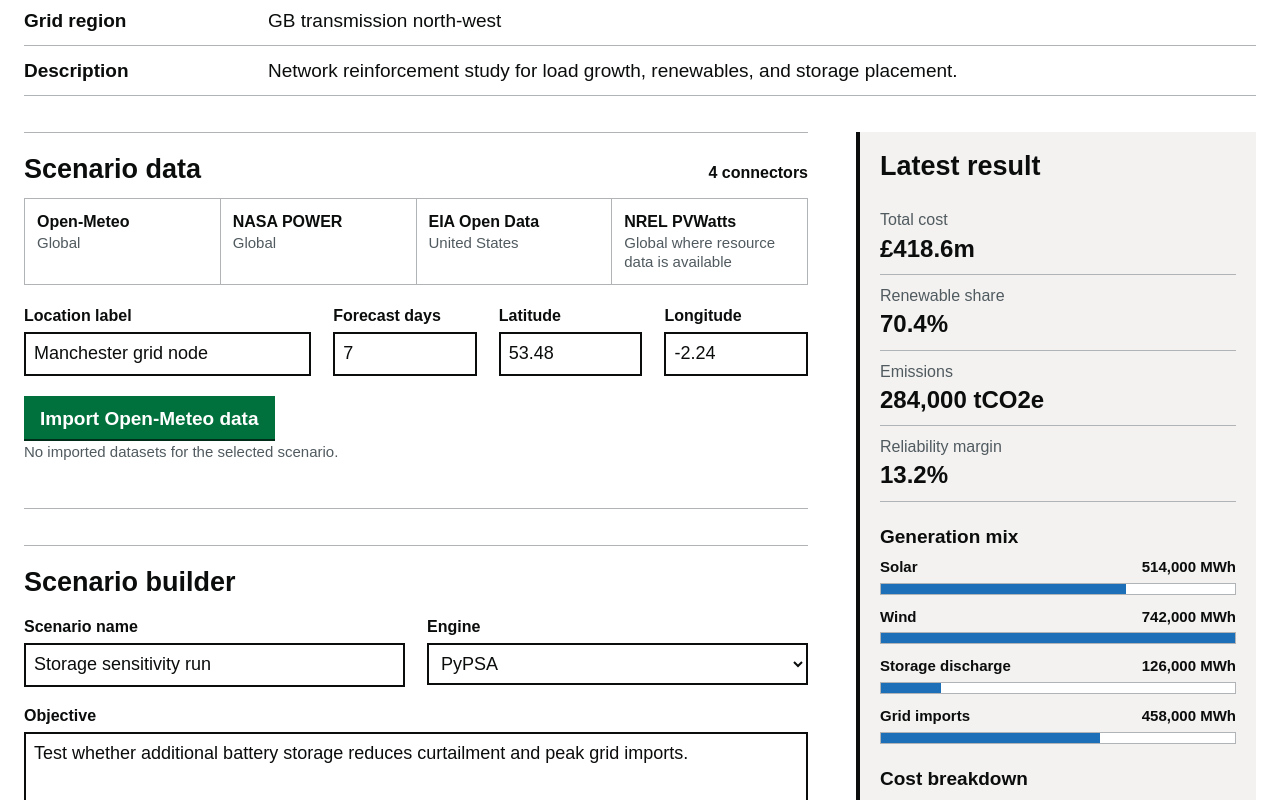
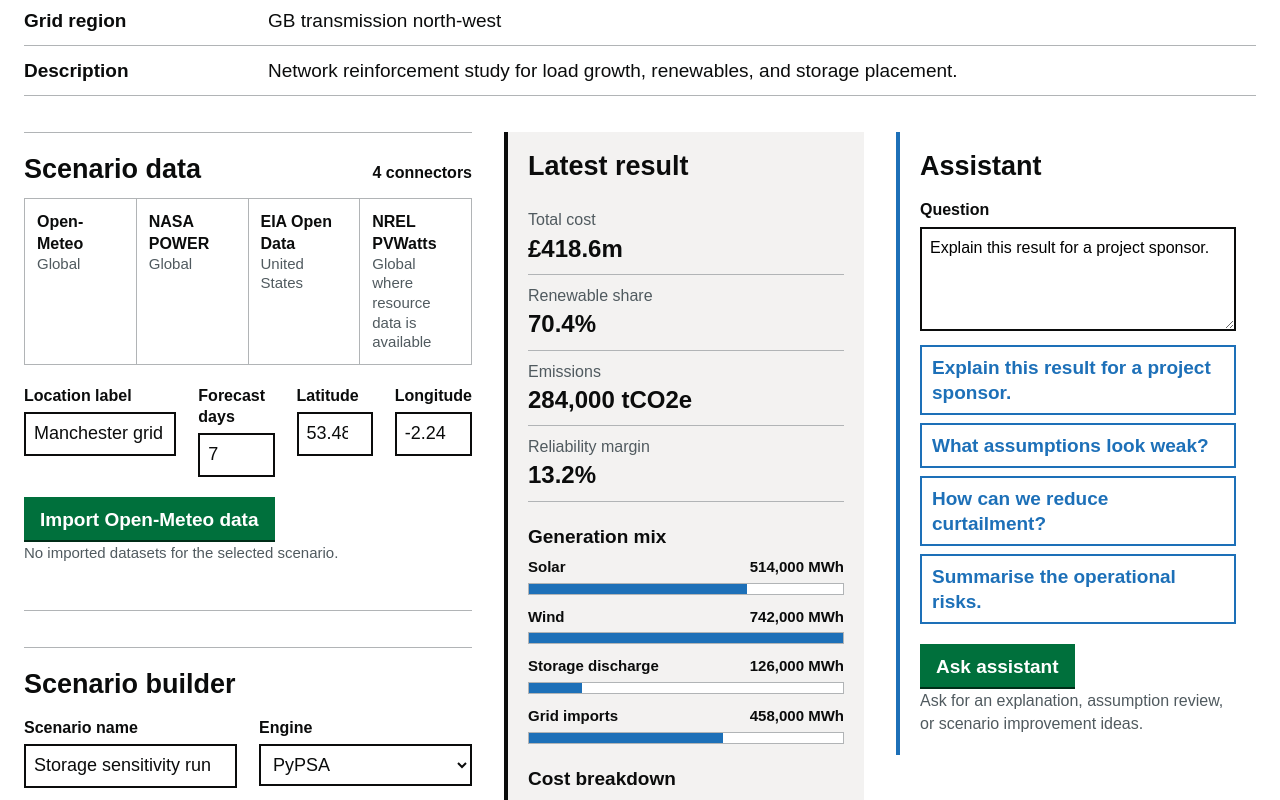
Before and after one commit to pradhankukiran/loadpath-meridian, a React (Vite) app in the folder apps/web/: page / in a window 1280 px wide. Shown: the part 1080-1880 px from the top of the page. Built offline with nearby package versions, Linux system fonts and the light colour scheme; no server answers.

Commit message:
Add workspace AI assistant panel

```diff
--- a/apps/web/src/App.css
+++ b/apps/web/src/App.css
@@ -272,6 +272,16 @@ thead th {
   color: #505a5f;
 }
 
+.tag-local {
+  background: #f3f2f1;
+  color: #505a5f;
+}
+
+.tag-modal {
+  background: #cce2d8;
+  color: #005a30;
+}
+
 .queue {
   border-left: 4px solid #1d70b8;
   padding-left: 20px;
@@ -336,8 +346,8 @@ thead th {
 
 .scenario-grid {
   display: grid;
-  grid-template-columns: minmax(0, 1fr) 400px;
-  gap: 48px;
+  grid-template-columns: minmax(0, 1fr) 360px 360px;
+  gap: 32px;
   align-items: start;
 }
 
@@ -523,19 +533,81 @@ thead th {
   padding: 20px;
 }
 
-.result-panel h2 {
+.assistant-panel {
+  background: #ffffff;
+  border-left: 4px solid #1d70b8;
+  padding: 20px;
+}
+
+.result-panel h2,
+.assistant-panel h2 {
   margin-bottom: 18px;
 }
 
-.result-panel h3 {
+.result-panel h3,
+.assistant-panel h3 {
   color: #0b0c0c;
   font-size: 19px;
   margin: 22px 0 8px;
 }
 
-.result-panel p {
+.result-panel p,
+.assistant-panel p {
   font-size: 16px;
   margin-bottom: 0;
+}
+
+.assistant-panel label,
+.assistant-panel label span,
+.assistant-panel textarea {
+  display: block;
+}
+
+.assistant-panel label span {
+  color: #0b0c0c;
+  font-size: 16px;
+  font-weight: 700;
+  margin-bottom: 6px;
+}
+
+.assistant-panel textarea {
+  width: 100%;
+  border: 2px solid #0b0c0c;
+  font: inherit;
+  font-size: 16px;
+  padding: 8px;
+  resize: vertical;
+}
+
+.assistant-panel textarea:focus {
+  outline: 3px solid #ffdd00;
+  outline-offset: 0;
+  box-shadow: inset 0 0 0 2px #0b0c0c;
+}
+
+.prompt-list {
+  display: grid;
+  gap: 8px;
+  margin-top: 14px;
+}
+
+.secondary-button {
+  border: 2px solid #1d70b8;
+  border-bottom-width: 2px;
+  background: #ffffff;
+  color: #1d70b8;
+  padding: 8px 10px;
+  text-align: left;
+}
+
+.secondary-button:hover {
+  background: #f3f2f1;
+}
+
+.assistant-response {
+  margin-top: 18px;
+  padding-top: 14px;
+  border-top: 1px solid #b1b4b6;
 }
 
 .result-panel ul {
@@ -667,7 +739,8 @@ thead th {
     margin-top: 36px;
   }
 
-  .result-panel {
+  .result-panel,
+  .assistant-panel {
     margin-top: 32px;
   }
 
--- a/apps/web/src/api.ts
+++ b/apps/web/src/api.ts
@@ -96,6 +96,25 @@ export type ImportDatasetPayload = {
   latitude: number
   longitude: number
   forecast_days: number
+}
+
+export type AssistantAnalysis = {
+  source: 'modal' | 'local'
+  analysis: string
+  context: {
+    project_id: string
+    scenario_id: string
+    message: string
+    latest_result: SimulationResult | null
+    latest_dataset_summary: DatasetSummary | null
+  }
+}
+
+export type AssistantAnalysisPayload = {
+  project_id: string
+  scenario_id: string
+  message: string
+  context_scope?: string
 }
 
 export type CreateProjectPayload = {
@@ -412,6 +431,17 @@ export async function importScenarioDataset(
   return response.data
 }
 
+export async function analyseScenario(
+  payload: AssistantAnalysisPayload,
+): Promise<AssistantAnalysis> {
+  const response = await postJson<
+    ApiEnvelope<AssistantAnalysis>,
+    AssistantAnalysisPayload
+  >(`${simulationApiUrl}/assistant/analyse`, payload)
+
+  return response.data
+}
+
 export async function submitSimulation(
   payload: SubmitSimulationPayload,
 ): Promise<SimulationJob> {
--- a/apps/web/src/pages/WorkspacePage.tsx
+++ b/apps/web/src/pages/WorkspacePage.tsx
@@ -1,5 +1,6 @@
 import { type FormEvent, useEffect, useMemo, useState } from 'react'
 import {
+  analyseScenario,
   createScenario,
   getLatestResult,
   getProject,
@@ -9,6 +10,7 @@ import {
   getScenarioDatasets,
   importScenarioDataset,
   submitSimulation,
+  type AssistantAnalysis,
   type DataConnector,
   type Project,
   type ScenarioDataset,
@@ -37,6 +39,13 @@ const defaultDataImportForm = {
   forecast_days: '7',
 }
 
+const assistantPrompts = [
+  'Explain this result for a project sponsor.',
+  'What assumptions look weak?',
+  'How can we reduce curtailment?',
+  'Summarise the operational risks.',
+]
+
 function maxOf(values: number[]) {
   return Math.max(...values, 1)
 }
@@ -57,6 +66,10 @@ export function WorkspacePage() {
   const [dataImportForm, setDataImportForm] = useState(defaultDataImportForm)
   const [dataImportStatus, setDataImportStatus] = useState<string>('')
   const [isImportingData, setIsImportingData] = useState(false)
+  const [assistantMessage, setAssistantMessage] = useState(assistantPrompts[0])
+  const [assistantResponse, setAssistantResponse] =
+    useState<AssistantAnalysis | null>(null)
+  const [isAssistantLoading, setIsAssistantLoading] = useState(false)
 
   useEffect(() => {
     let isMounted = true
@@ -293,6 +306,40 @@ export function WorkspacePage() {
       setDataImportStatus('Could not import weather inputs')
     } finally {
       setIsImportingData(false)
+    }
+  }
+
+  async function handleAssistantSubmit(event?: FormEvent<HTMLFormElement>) {
+    event?.preventDefault()
+
+    if (!selectedProjectId || !selectedScenario) {
+      return
+    }
+
+    setIsAssistantLoading(true)
+
+    try {
+      const response = await analyseScenario({
+        project_id: selectedProjectId,
+        scenario_id: selectedScenario.id,
+        message: assistantMessage,
+        context_scope: 'latest_result',
+      })
+      setAssistantResponse(response)
+    } catch {
+      setAssistantResponse({
+        source: 'local',
+        analysis: 'The assistant could not analyse this scenario right now.',
+        context: {
+          project_id: selectedProjectId,
+          scenario_id: selectedScenario.id,
+          message: assistantMessage,
+          latest_result: null,
+          latest_dataset_summary: null,
+        },
+      })
+    } finally {
+      setIsAssistantLoading(false)
     }
   }
 
@@ -922,6 +969,55 @@ export function WorkspacePage() {
                     <p>No completed result is available for this scenario yet.</p>
                   )}
                 </aside>
+
+                <aside className="assistant-panel" aria-labelledby="assistant-panel">
+                  <h2 id="assistant-panel">Assistant</h2>
+                  <form onSubmit={handleAssistantSubmit}>
+                    <label>
+                      <span>Question</span>
+                      <textarea
+                        value={assistantMessage}
+                        onChange={(event) =>
+                          setAssistantMessage(event.target.value)
+                        }
+                        rows={4}
+                      />
+                    </label>
+                    <div className="prompt-list" aria-label="Suggested prompts">
+                      {assistantPrompts.map((prompt) => (
+                        <button
+                          className="secondary-button"
+                          type="button"
+                          key={prompt}
+                          onClick={() => setAssistantMessage(prompt)}
+                        >
+                          {prompt}
+                        </button>
+                      ))}
+                    </div>
+                    <div className="form-actions">
+                      <button type="submit" disabled={isAssistantLoading}>
+                        {isAssistantLoading ? 'Analysing' : 'Ask assistant'}
+                      </button>
+                      {assistantResponse ? (
+                        <span className={`tag tag-${assistantResponse.source}`}>
+                          {assistantResponse.source}
+                        </span>
+                      ) : null}
+                    </div>
+                  </form>
+                  {assistantResponse ? (
+                    <div className="assistant-response">
+                      <h3>Analysis</h3>
+                      <p>{assistantResponse.analysis}</p>
+                    </div>
+                  ) : (
+                    <p className="small-copy">
+                      Ask for an explanation, assumption review, or scenario
+                      improvement ideas.
+                    </p>
+                  )}
+                </aside>
               </div>
             </>
           ) : (
```
